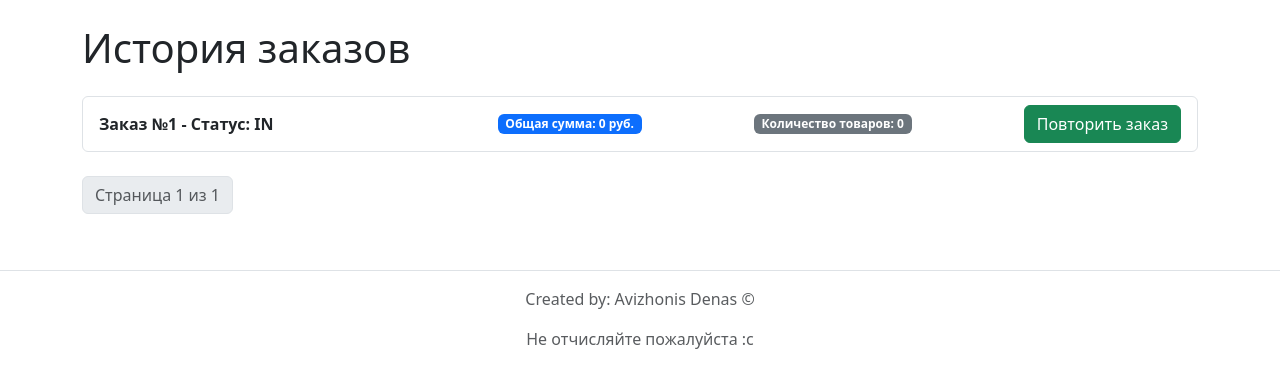
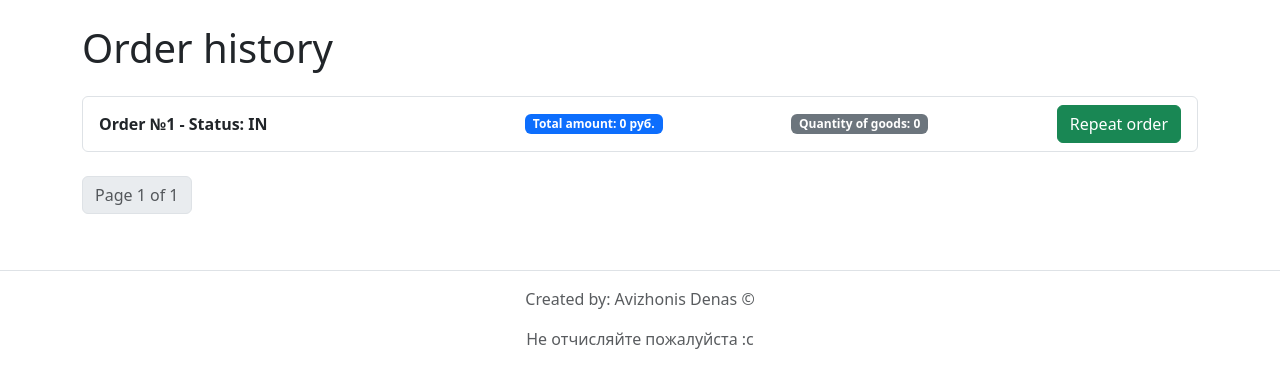
Before and after one commit to denasko/tms-django, a Django app: page /shop/order_history/ in a window 1280 px wide. Shown: the part 70-458 px from the top of the page. Run offline with Django 5.2, Linux system fonts and the light colour scheme; the visitor is signed in with stand-in values (Sample User, id 1); data comes from the database, SQL or seed files in the repository; data that the repository does not hold is empty; parts of the project's set-up code (start-up, migrations or seed data) failed here and were passed over.

Commit message:
create homework 27-29.

```diff
--- a/shop/templates/shop/index.html
+++ b/shop/templates/shop/index.html
@@ -1,7 +1,7 @@
 {% extends 'shop/base.html' %}
 
 {% block content%}
-<h1> {{title|title}}</h1>
+<h1> Main page </h1>
 
 <ul>
     {% for cat in category %}
--- a/shop/templates/shop/order_history.html
+++ b/shop/templates/shop/order_history.html
@@ -1,33 +1,33 @@
 {% extends 'shop/base.html' %}
 
-{% block title %}История заказов{% endblock %}
+{% block title %}Order history{% endblock %}
 
 {% block content %}
 <div class="container mt-4">
-    <h1 class="mb-4">История заказов</h1>
+    <h1 class="mb-4">Order history</h1>
 
     <ul class="list-group">
         {% for order in orders %}
             <li class="list-group-item">
                 <div class="d-flex justify-content-between align-items-center">
-                    <span class="fw-bold">Заказ №{{ order.id }} - Статус: {{ order.status }}</span>
+                    <span class="fw-bold">Order №{{ order.id }} - Status: {{ order.status }}</span>
                     <div class="product-names mt-2">
                         <ul class="list-unstyled">
                         {% for entry in order.entries.all %}
                             <li>
                                 <a href="{% url 'shop:product' entry.product.id %}"
                                    class="text-info text-decoration-none">{{ entry.product.name }}</a>
-                                <span class="ml-2 badge bg-warning"> Кол-во: {{ entry.count }}</span>
+                                <span class="ml-2 badge bg-warning">Count: {{ entry.count }}</span>
                             </li>
                         {% endfor %}
                     </ul>
                     </div>
-                    <span class="badge bg-primary">Общая сумма: {{ order.total_amount }} руб.</span>
-                    <span class="badge bg-secondary">Количество товаров: {{ order.total_quantity }}</span>
+                    <span class="badge bg-primary">Total amount: {{ order.total_amount }} руб.</span>
+                    <span class="badge bg-secondary">Quantity of goods: {{ order.total_quantity }}</span>
 
                     <form method="post" action="{% url 'shop:repeat_order' order.id %}">
                         {% csrf_token %}
-                        <button type="submit" class="btn btn-success">Повторить заказ</button>
+                        <button type="submit" class="btn btn-success">Repeat order</button>
                     </form>
                 </div>
             </li>
@@ -50,7 +50,7 @@
             {% endif %}
 
             <li class="page-item disabled">
-                <span class="page-link">Страница {{ orders.number }} из {{ orders.paginator.num_pages }}</span>
+                <span class="page-link">Page {{ orders.number }} of {{ orders.paginator.num_pages }}</span>
             </li>
 
             {% if orders.has_next %}
--- a/shop/templates/shop/user_profile.html
+++ b/shop/templates/shop/user_profile.html
@@ -25,7 +25,7 @@
             </div>
         </div>
         <div class=" justify-content-end mt-4">
-            <a href="{% url 'shop:order_history' %}" class="btn btn-warning mt-4">Все заказы</a>
+            <a href="{% url 'shop:order_history' %}" class="btn btn-warning mt-4">All orders</a>
         </div>
         <h3 class="mt-4">Last 5 orders</h3>
         <ul class="list-group">
--- a/shop/urls.py
+++ b/shop/urls.py
@@ -20,5 +20,6 @@ urlpatterns = [
     path('order_history/', views.order_history, name='order_history'),
     path('update_profile/', views.update_profile, name='update_profile'),
     path('my_cart/repeat_order/<int:order_id>/', views.repeat_order, name='repeat_order'),
+    path('like/<int:product_id>/', views.add_like, name='add_like'),
 
 ]
--- a/shop/views.py
+++ b/shop/views.py
@@ -5,43 +5,80 @@ from django.http import HttpResponse
 from django.shortcuts import render, get_object_or_404, redirect
 from django.urls import reverse
 from django.views.decorators.cache import cache_page
-from shop.forms import RegistrationForm, UserUpdateForm
 
-from shop.models import Product, Category, Order, OrderEntry, Profile
+from shop.forms import UserUpdateForm, FeedbackForm, CommentForm
+from shop.models import Product, Category, Order, OrderEntry, Profile, Like, Comment
 
 
 @cache_page(3)
 def index(request: HttpResponse):
-    products = Product.objects.all().order_by('category')
+    """
+    :param request:
+    :return: Main page with all category and all products where products==is_published
+    """
+    products = Product.objects.filter(is_published=True).order_by('category')
     category = Category.objects.all()
-    data = {'title': 'main page',
-            'products': products,
-            'category': category
-            }
+    data = {
+        'products': products,
+        'category': category
+    }
     return render(request, 'shop/index.html', context=data)
 
 
-def show_product(request: HttpResponse, product_id: int) -> str:
+def show_product(request: HttpResponse, product_id: Product.pk) -> str:
+    """
+    :param request:
+    :param product_id: Product.product.pk
+    :return: Page with product.pk
+    """
     product = get_object_or_404(Product, pk=product_id)
+    likes = Like.objects.filter(post=product).count()
     new_price = 0
     if product.sale != 0:
         new_price: float = product.price / 100 * (100 - product.sale)
-    data = {'product': product,
-            'new_price': round(new_price, 2),
-            'sale': product.sale}
+
+    if request.method == 'POST':
+        form = CommentForm(request.POST)
+        if form.is_valid():
+            author = form.cleaned_data['author']
+            text = form.cleaned_data['text']
+            Comment.objects.create(product=product, author=author, text=text)
+
+    comments = Comment.objects.filter(product=product)
+
+    data = {
+        'product': product,
+        'new_price': round(new_price, 2),
+        'sale': product.sale,
+        'likes': likes,
+        'comments': comments,
+        'comment_form': CommentForm()
+    }
     return render(request, 'shop/product.html', context=data)
 
 
-def show_category(request: HttpResponse, category_name: str) -> str:
+def show_category(request: HttpResponse, category_name: Category.category_name) -> str:
+    """
+    :param request:
+    :param category_name: Category.category_name
+    :return: Page with all category on database
+    """
     category = get_object_or_404(Category, category_name=category_name)
     products = Product.objects.filter(category_id=category.pk)
-    data = {'products': products,
-            'category': category}
+    data = {
+        'products': products,
+        'category': category
+    }
     return render(request, 'shop/category.html', context=data)
 
 
 @login_required
 def add_to_cart(request: HttpResponse, product_id: Product.pk) -> str:
+    """
+    :param request:
+    :param product_id: Product.pk
+    :return: Add product in shopping cart
+    """
     product = get_object_or_404(Product, id=product_id)
     profile = Profile.objects.get(user=request.user)
     if not profile.shopping_cart:
@@ -60,6 +97,10 @@ def add_to_cart(request: HttpResponse, product_id: Product.pk) -> str:
 
 @login_required
 def my_cart(request: HttpResponse) -> str:
+    """
+    :param request:
+    :return: Page with shopping cart and goods in them
+    """
     categories = Category.objects.all()
     profile = Profile.objects.get(user=request.user)
     order: Order = Order.objects.filter(profile=profile, status=Order.Status.INITIAL).first()
@@ -81,7 +122,8 @@ def my_cart(request: HttpResponse) -> str:
 @login_required
 def update_quantity(request: HttpResponse) -> str:
     """
-        Обновляет количество продукта в корзине пользователя.
+    :param request:
+    :return: Updates the amount of product in the user's shopping cart.
     """
     entry_id = request.POST.get('entry_id')
     quantity = request.POST.get('quantity')
@@ -94,7 +136,8 @@ def update_quantity(request: HttpResponse) -> str:
 @login_required
 def remove_entry(request: HttpResponse) -> str:
     """
-        Удаляет запись о продукте из корзины пользователя.
+    :param request:
+    :return: Removes a product record from the user's shopping cart.
     """
     entry_id = request.POST.get('entry_id')
     entry = OrderEntry.objects.get(id=entry_id)
@@ -105,7 +148,8 @@ def remove_entry(request: HttpResponse) -> str:
 @login_required
 def clear_cart(request: HttpResponse) -> str:
     """
-        Очищает все продукты из корзины пользователя.
+    :param request:
+    :return: Clears all products from the user's shopping cart.
     """
     profile = Profile.objects.get(user=request.user)
     order = Order.objects.filter(profile=profile, status=Order.Status.INITIAL).first()
@@ -117,7 +161,8 @@ def clear_cart(request: HttpResponse) -> str:
 @login_required
 def process_order(request: HttpResponse) -> str:
     """
-    Обрабатывает заказ пользователя, создавая новый заказ с продуктами из корзины покупок.
+    :param request:
+    :return: Processes the user's order by creating a new order with products from the shopping cart.
     """
     if request.method == 'POST':
         profile = Profile.objects.get(user=request.user)
@@ -136,9 +181,10 @@ def process_order(request: HttpResponse) -> str:
 
 
 @login_required
-def user_profile(request):
+def user_profile(request: HttpResponse) -> str:
     """
-        Отображает информацию о профиле пользователя и последние заказы.
+    :param request:
+    :return: Page with history about user orders.
     """
     categories = Category.objects.all()
     user = request.user
@@ -160,9 +206,10 @@ def user_profile(request):
 
 
 @login_required
-def order_history(request):
+def order_history(request: HttpResponse) -> str:
     """
-        Отображает историю заказов пользователя с пагинацией.
+    :param request:
+    :return: Page with order history with pagination.
     """
     categories = Category.objects.all()
     orders = Order.objects.filter(profile=request.user.profile).order_by('-id')
@@ -187,27 +234,36 @@ def order_history(request):
 
 
 @login_required
-def update_profile(request):
+def update_profile(request: HttpResponse) -> str:
+    """
+    :param request:
+    :return: Update user profile and go to page with Profile or page with form for update profile.
+    """
     categories = Category.objects.all()
     if request.method == 'POST':
         user_form = UserUpdateForm(request.POST, instance=request.user)
 
         if user_form.is_valid():
             user_form.save()
-            messages.success(request, 'Ваш профиль успешно обновлен!')
-            return redirect('shop:user_profile')
+            messages.success(request, 'Your profile has been successfully updated!')
+        return redirect('shop:user_profile')
 
     else:
         user_form = UserUpdateForm(instance=request.user)
+        data = {
+            'user_form': user_form,
+            'categories': categories
+        }
 
-    return render(request, 'shop/update_user_profile.html',
-                  {'user_form': user_form, 'categories': categories})
+    return render(request, 'shop/update_user_profile.html', context=data)
 
 
 @login_required
-def repeat_order(request, order_id):
+def repeat_order(request: HttpResponse, order_id: Order.pk):
     """
-        Обрабатывает заказ пользователя, создавая новый заказ с продуктами из корзины покупок.
+    :param request:
+    :param order_id: Order.pk
+    :return: Page with shopping cart.
     """
     order = get_object_or_404(Order, id=order_id, profile=request.user.profile)
     OrderEntry.objects.filter(order=request.user.profile.shopping_cart).delete()
@@ -218,24 +274,49 @@ def repeat_order(request, order_id):
 
 
 def about(request: HttpResponse) -> str:
+    """
+    :param request:
+    :return: Page About site.
+    """
     return render(request, 'shop/about.html')
 
 
-def add_product(request) -> str:
+def add_product(request: HttpResponse) -> str:
     products = Product.objects.all().order_by('category')
     category = Category.objects.all()
-    data = {'title': 'main page',
-            'products': products,
-            'category': category
-            }
+    data = {
+        'products': products,
+        'category': category
+    }
     return render(request, 'shop/index.html', context=data)
 
 
-def feedback(request) -> str:
-    products = Product.objects.all().order_by('category')
-    category = Category.objects.all()
-    data = {'title': 'main page',
-            'products': products,
-            'category': category
-            }
-    return render(request, 'shop/index.html', context=data)
+def feedback(request: HttpResponse) -> str:
+    """
+    :param request:
+    :return: Page with feedback about site, feedback print in log.
+    """
+    user_feedback = []
+    if request.method == 'POST':
+        form = FeedbackForm(request.POST)
+        if form.is_valid():
+            feedback_text = form.cleaned_data['feedback_text']
+            user_feedback.append(feedback_text)
+            print(user_feedback)
+        return redirect('shop:index')
+    else:
+        form = FeedbackForm()
+        data = {'form': form}
+    return render(request, 'shop/feedback.html', context=data)
+
+
+def add_like(request: HttpResponse, product_id: Product.pk) -> str:
+    product = get_object_or_404(Product, pk=product_id)
+    if request.user.is_authenticated:
+        like = Like.objects.filter(post=product, user=request.user).first()
+        if like:
+            like.delete()
+        else:
+            like, created = Like.objects.get_or_create(user=request.user, post=product)
+
+    return redirect('shop:product', product_id=product_id)
```
Also changed, not shown: polls/forms.py (+10 -1 lines), shop/forms.py (+12 -0 lines), shop/models.py (+16 -3 lines), shop/templates/shop/feedback.html (added, +15 -0 lines), shop/templates/shop/product.html (+21 -0 lines), shop/templates/shop/update_user_profile.html (+4 -4 lines).
